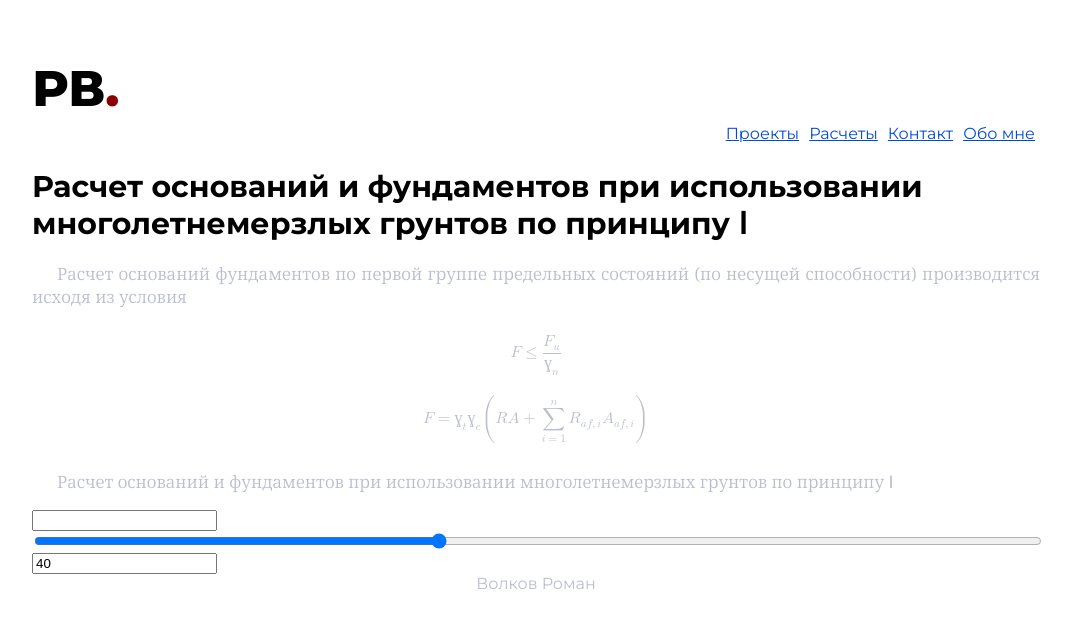
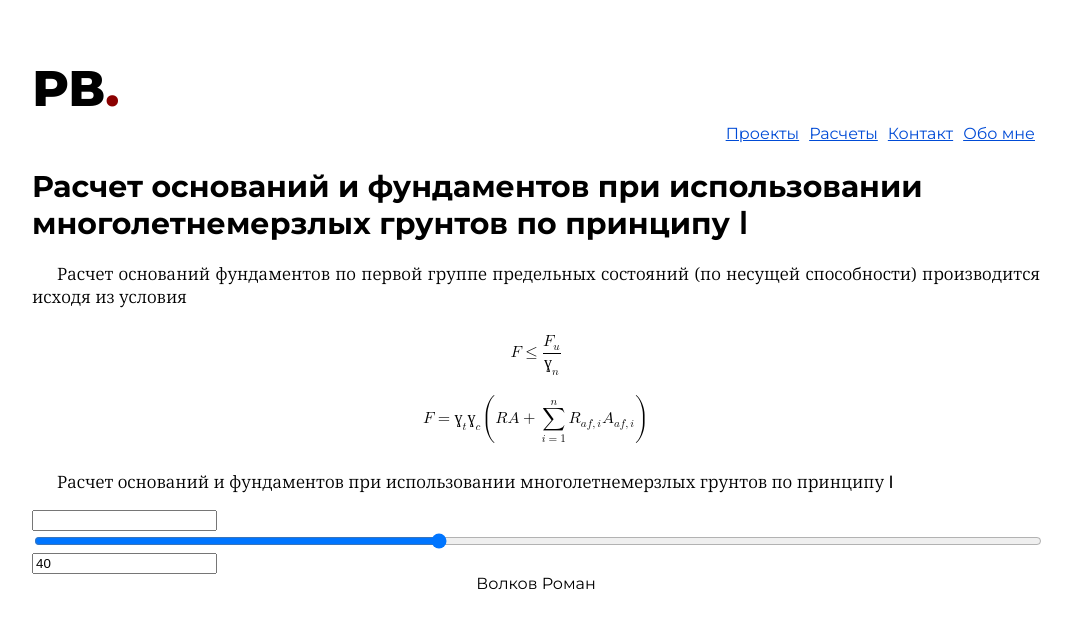
Before and after one commit to rolk5/rvroad, a plain HTML site: page index.html in a window 1280 px wide. Shown: the whole page, without its empty margins (104-1176 px from the left). Drawn offline with Linux system fonts and the light colour scheme.

Commit message:
Update style.css

```diff
--- a/style.css
+++ b/style.css
@@ -35,7 +35,7 @@ p {
 
 body {
     padding: 50px 10%;
-    color: #babecc;
+    color: black;
 }
 
 math {
```
